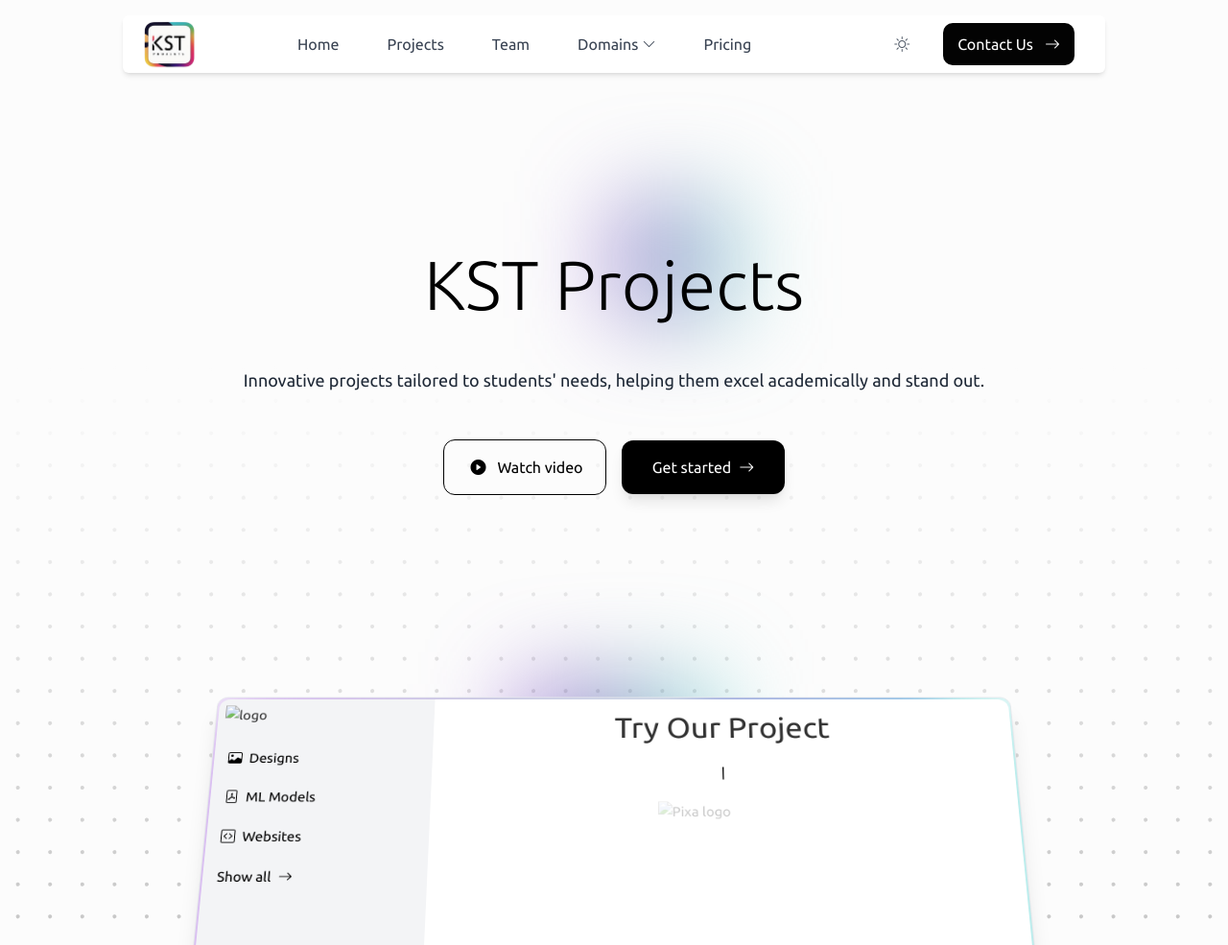
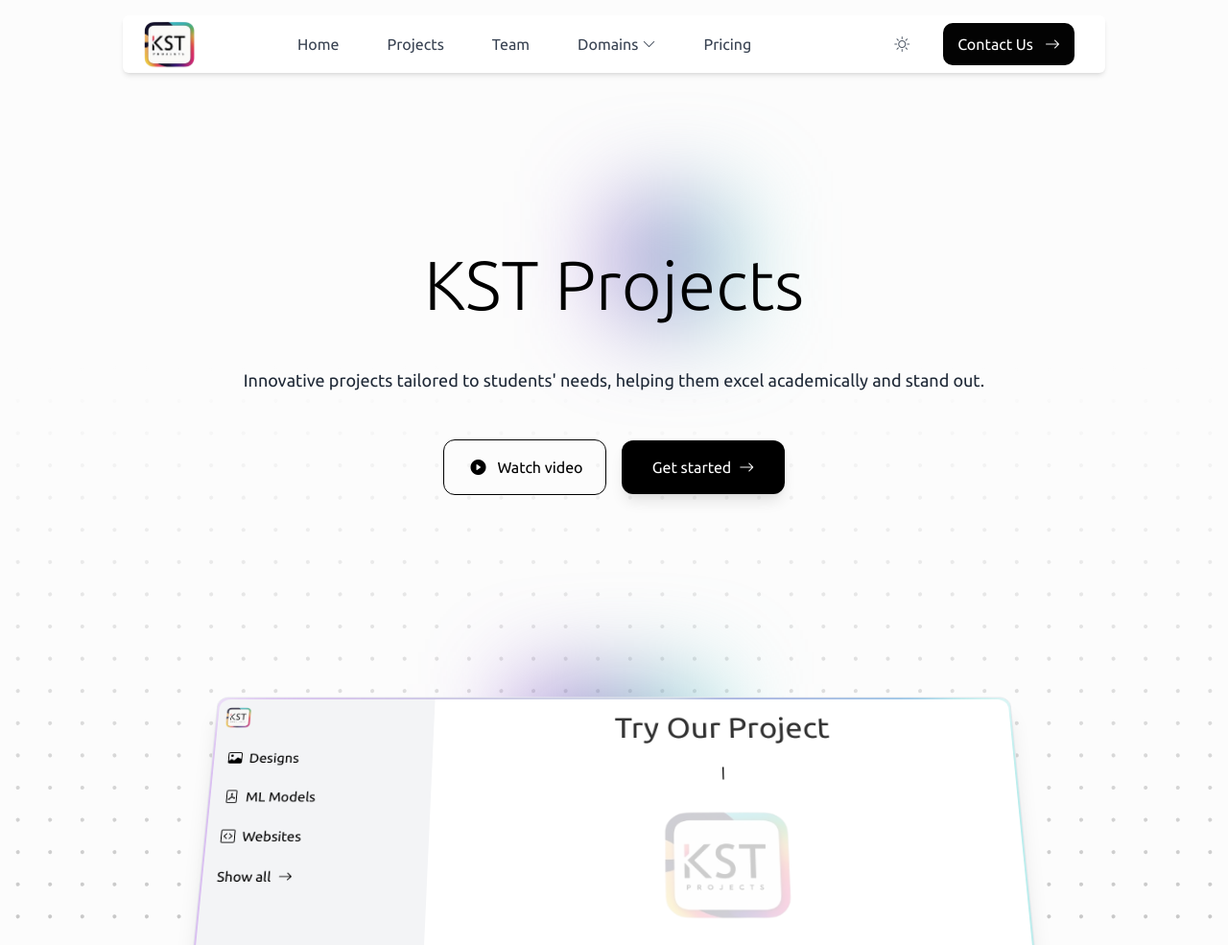
Before and after one commit to tha6unn/KST_Projects_Website, a website: page index.html in a window 1280 px wide. Shown: the top 985 px of the page at 96% size. Drawn offline with nearby package versions, Linux system fonts and the light colour scheme; a web font is replaced by a local one.

Commit message:
Update index.html

```diff
--- a/index.html
+++ b/index.html
@@ -7,7 +7,7 @@
         <meta name="description" content="Get all your college project done at one place" />
         <link
             rel="shortcut icon"
-            href="./assets/logo/KST_Logo.svg"
+            href="./assets/logo/KST_logo.png"
             type="image/x-icon"
         />
 
@@ -53,7 +53,7 @@
 
                 <div class="tw-h-[60px] tw-max-w-[100px]">
                     <img
-                        src="./assets/logo/KST_Logo.png"
+                        src="./assets/logo/KST_logo.png"
                         alt="logo"
                         class="tw-object-contain tw-h-full tw-w-full dark:tw-invert"
                     />
@@ -165,7 +165,7 @@
                     </button>
                     <a
                         href="contact.html"
-                        aria-label="Try Pixa Playground"
+                        aria-label="KST Projects"
                         class="btn tw-flex tw-gap-3 tw-px-3 tw-py-2 tw-transition-transform
                                     tw-duration-[0.3s] hover:tw-translate-x-2"
                     >
@@ -288,7 +288,7 @@
 
                                     <div class="tw-h-[30px] tw-w-fit tw-max-w-[100px]">
                                         <img
-                                            src="./assets/logo/KST_logo-removebg-preview.png"
+                                            src="./assets/logo/KST_logo.png"
                                             alt="logo"
                                             class="tw-object-contain tw-opacity-80 tw-h-full tw-w-full dark:tw-invert"
                                         />
@@ -333,7 +333,7 @@
                                 <div class="tw-flex tw-w-full tw-p-4 tw-bg-white dark:tw-bg-black tw-h-full tw-flex-col" id="pixa-playground">
                                     <div class="tw-relative tw-w-full tw-flex tw-place-content-center tw-h-full">
                                         <div class="tw-absolute tw-top-[20%] max-lg:tw-top-[40%] tw-left-1/2 tw--translate-x-1/2  tw-w-[150px] tw-h-[150px]">
-                                            <img src="./assets/logo/KST_logo-removebg-preview.png" class="tw-w-full tw-h-full dark:tw-invert tw-object-contain tw-opacity-20"
+                                            <img src="./assets/logo/KST_logo.png" class="tw-w-full tw-h-full dark:tw-invert tw-object-contain tw-opacity-20"
                                                 alt="Pixa logo">
                                         </div>
                                         <div class="prompt-container tw-overflow-y-auto tw-px-[5%] max-lg:tw-px-2 scrollbar max-lg:tw-max-h-[80%] tw-max-h-[550px]
```
